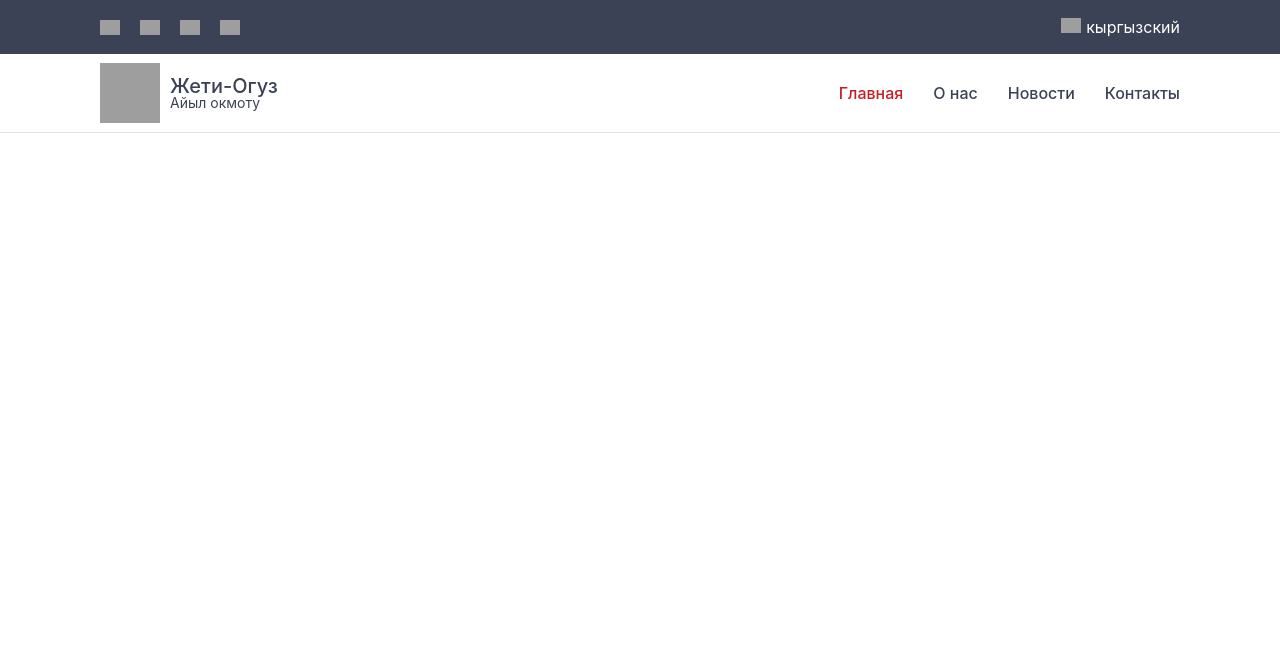
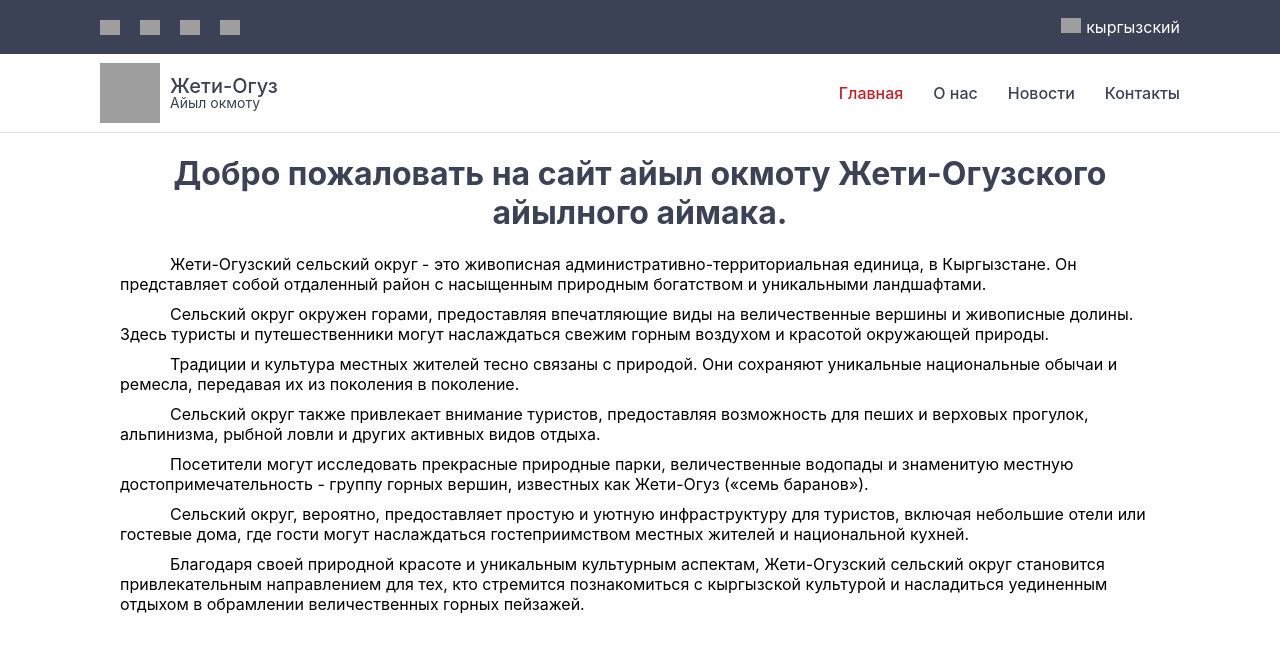
Before and after one commit to rinaxios/municipality, a React (Create React App) app: page / in a window 1280 px wide. Shown: the top 652 px of the page. Built offline with nearby package versions, Linux system fonts and the light colour scheme; grey boxes are pictures that could not be loaded.

Commit message:
Added content to main component

```diff
--- a/src/App.css
+++ b/src/App.css
@@ -2,3 +2,7 @@
   /*max-width: 1080px;*/
   /*margin: 0 auto;*/
 }
+.container{
+    max-width: 1080px;
+    margin: 0 auto;
+}
--- a/src/App.js
+++ b/src/App.js
@@ -12,6 +12,7 @@ function App() {
         <BrowserRouter>
             <div className="App">
                 <Header/>
+                <div className="container">
                     <Routes>
                         <Route path="/" element={<Main/>}/>
                         <Route path="/about" element={<About/>}/>
@@ -19,6 +20,7 @@ function App() {
                         <Route path="/contact" element={<Contact/>}/>
                     </Routes>
                 </div>
+            </div>
         </BrowserRouter>
     );
 }
--- a/src/Main/Main.jsx
+++ b/src/Main/Main.jsx
@@ -4,7 +4,14 @@ import s from './Main.module.css'
 function Main(props) {
     return (
         <div>
-
+            <h1 className={s.welcome}>Добро пожаловать на сайт айыл окмоту Жети-Огузского айылного аймака.</h1>
+            <p>Жети-Огузский сельский округ - это живописная административно-территориальная единица, в Кыргызстане. Он представляет собой отдаленный район с насыщенным природным богатством и уникальными ландшафтами.</p>
+            <p>Сельский округ окружен горами, предоставляя впечатляющие виды на величественные вершины и живописные долины. Здесь туристы и путешественники могут наслаждаться свежим горным воздухом и красотой окружающей природы.</p>
+            <p>Традиции и культура местных жителей тесно связаны с природой. Они сохраняют уникальные национальные обычаи и ремесла, передавая их из поколения в поколение.</p>
+            <p>Сельский округ также привлекает внимание туристов, предоставляя возможность для пеших и верховых прогулок, альпинизма, рыбной ловли и других активных видов отдыха.</p>
+            <p>Посетители могут исследовать прекрасные природные парки, величественные водопады и знаменитую местную достопримечательность - группу горных вершин, известных как Жети-Огуз («семь баранов»).</p>
+            <p>Сельский округ, вероятно, предоставляет простую и уютную инфраструктуру для туристов, включая небольшие отели или гостевые дома, где гости могут наслаждаться гостеприимством местных жителей и национальной кухней.</p>
+            <p>Благодаря своей природной красоте и уникальным культурным аспектам, Жети-Огузский сельский округ становится привлекательным направлением для тех, кто стремится познакомиться с кыргызской культурой и насладиться уединенным отдыхом в обрамлении величественных горных пейзажей.</p>
         </div>
     );
 }
--- a/src/Main/Main.module.css
+++ b/src/Main/Main.module.css
@@ -0,0 +1,8 @@
+.welcome{
+    color: #3b4256;
+    text-align: center;
+}
+p{
+    text-indent: 50px;
+    margin: 10px 20px;
+}
```
Lines whose indentation alone changed are shown as unchanged.
